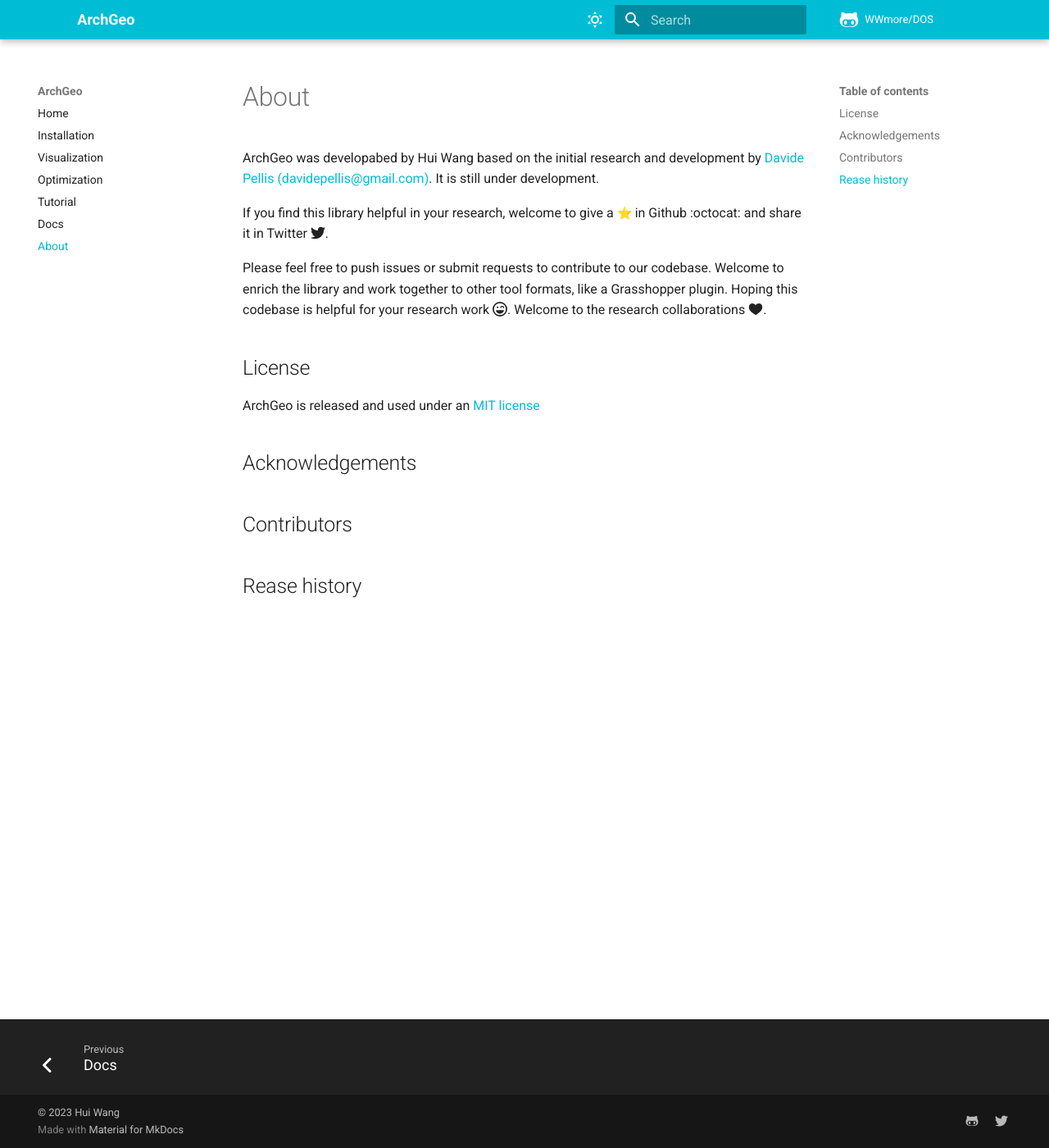
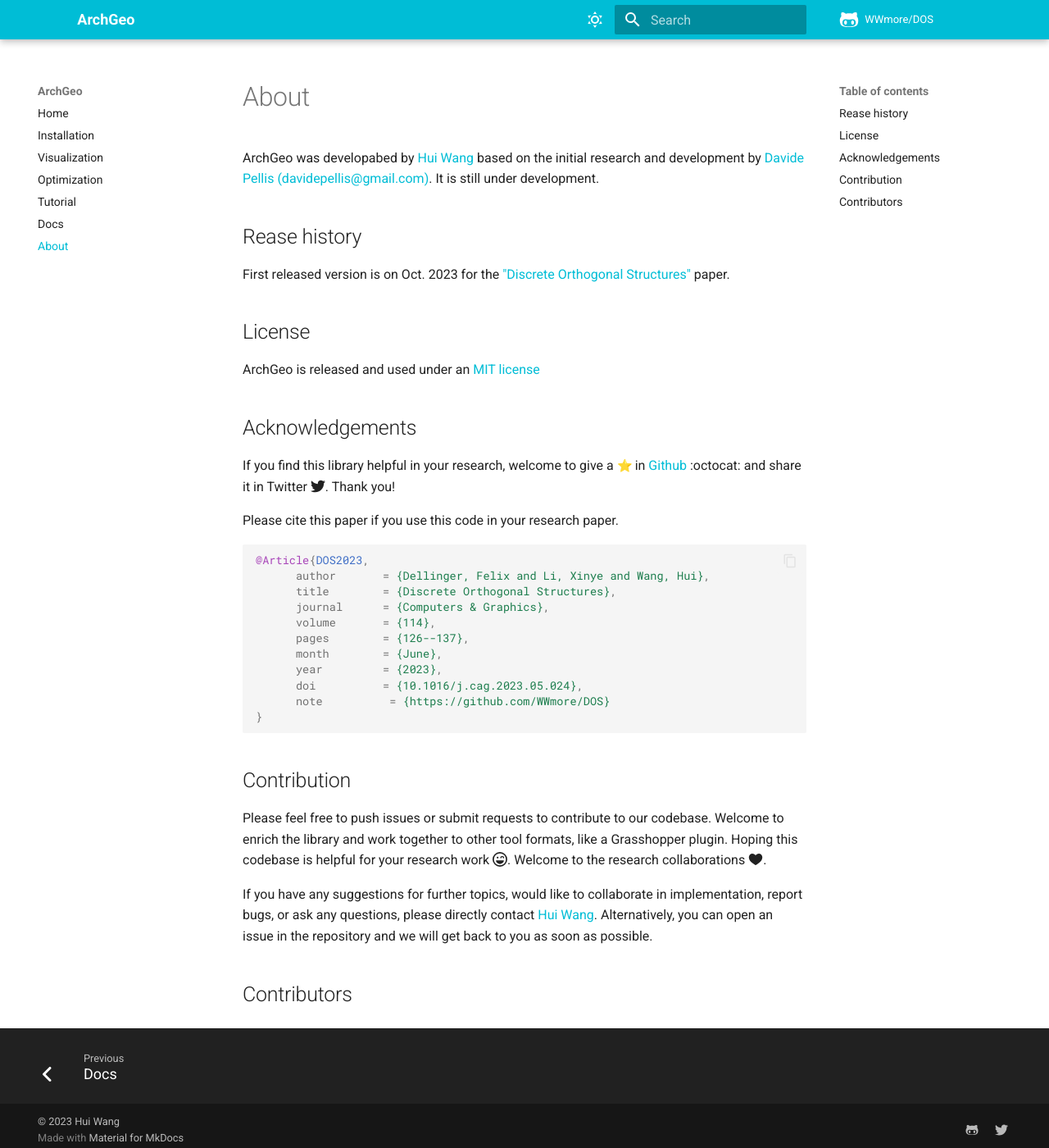
Before and after one commit to WWmore/mkdocs-archgeo, an MkDocs documentation site: the page built from docs/7.about.md, in a window 1280 px wide and 1400 px high. Shown: the whole window at 82% size. Built offline with MkDocs 1.6.1 and Material for MkDocs 9.7.7, drawn with Linux system fonts in a browser that asks for light colours; emoji names are drawn with the system emoji font; comment, search, counter and statistics services are not loaded.

Commit message:
Update 7.about.md

````diff
--- a/docs/7.about.md
+++ b/docs/7.about.md
@@ -1,16 +1,11 @@
 # About
 
-ArchGeo was developabed by Hui Wang based on the initial research and development by [Davide Pellis (davidepellis@gmail.com)](https://scholar.google.com/citations?user=JnocFM4AAAAJ&hl=en).
+ArchGeo was developabed by [Hui Wang](hui.wang.1@kaust.edu.sa) based on the initial research and development by [Davide Pellis (davidepellis@gmail.com)](https://scholar.google.com/citations?user=JnocFM4AAAAJ&hl=en).
 It is still under development.
 
-If you find this library helpful in your research, welcome to give a :star: in Github :octocat: and share it in Twitter :fontawesome-brands-twitter:{ .twitter }.
+## Rease history
 
-Please feel free to push issues or submit requests to contribute to our codebase.
-Welcome to enrich the library and work together to other tool formats, like a Grasshopper plugin.
-Hoping this codebase is helpful for your research work :fontawesome-regular-face-laugh-wink:.
-Welcome to the research collaborations :octicons-heart-fill-24:{ .heart }.
-
-
+First released version is on Oct. 2023 for the ["Discrete Orthogonal Structures"](https://doi.org/10.1016/j.cag.2023.05.024) paper.
 
 ## License
 
@@ -19,8 +14,32 @@ ArchGeo is released and used under an [MIT license](https://tlo.mit.edu/learn-ab
 
 ## Acknowledgements
 
+If you find this library helpful in your research, welcome to give a :star: in [Github](https://github.com/WWmore/DOS) :octocat: and share it in Twitter :fontawesome-brands-twitter:{ .twitter }. Thank you!
+
+Please cite this paper if you use this code in your research paper.
+
+```bibtex
+@Article{DOS2023,
+      author       = {Dellinger, Felix and Li, Xinye and Wang, Hui},
+      title        = {Discrete Orthogonal Structures},
+      journal      = {Computers & Graphics},
+      volume       = {114},
+      pages        = {126--137},
+      month        = {June},
+      year         = {2023},
+      doi          = {10.1016/j.cag.2023.05.024},
+      note          = {https://github.com/WWmore/DOS}
+}
+```
+
+## Contribution
+
+Please feel free to push issues or submit requests to contribute to our codebase.
+Welcome to enrich the library and work together to other tool formats, like a Grasshopper plugin.
+Hoping this codebase is helpful for your research work :fontawesome-regular-face-laugh-wink:.
+Welcome to the research collaborations :octicons-heart-fill-24:{ .heart }.
+
+If you have any suggestions for further topics, would like to collaborate in implementation, report bugs, or ask any questions, please directly contact [Hui Wang](hui.wang.1@kaust.edu.sa).
+Alternatively, you can open an issue in the repository and we will get back to you as soon as possible.
 
 ## Contributors
-
-
-## Rease history
````
